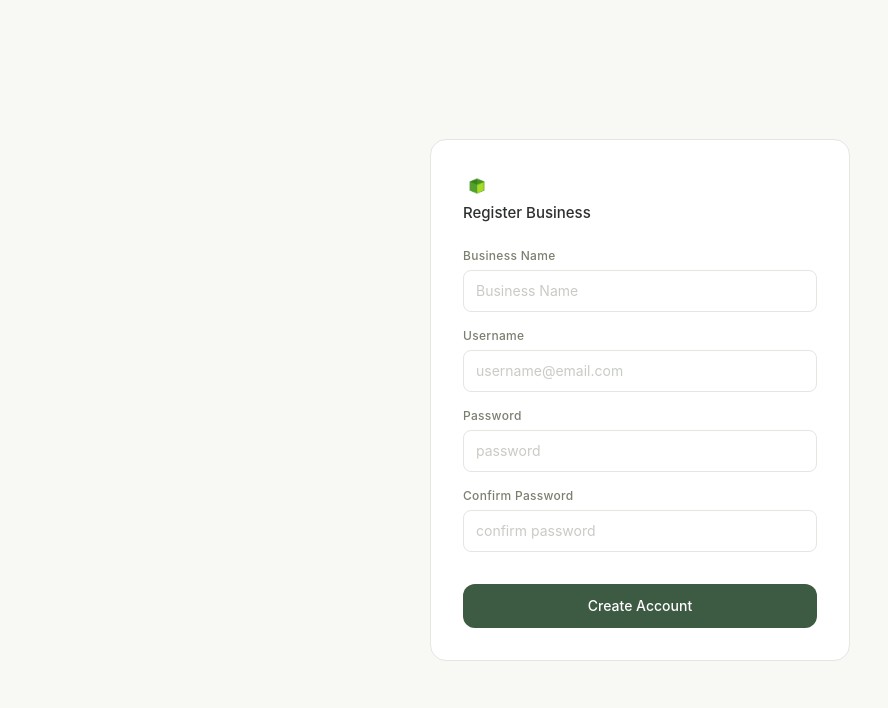
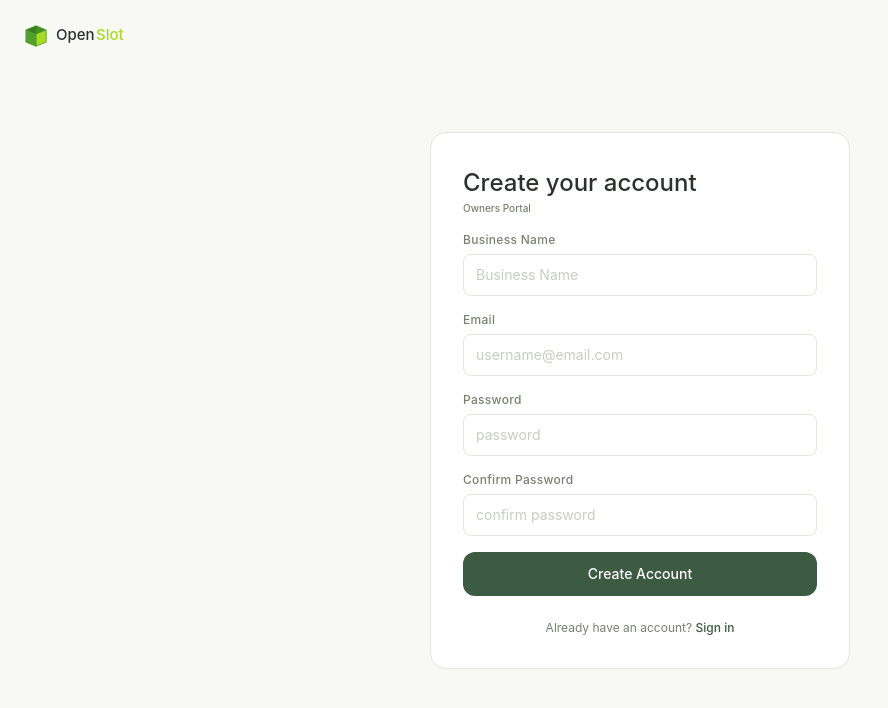
Before and after one commit to BreckynDev/OpenSlot, a React (Vite) app in the folder frontend/: page /register in a window 1280 px wide. Shown: the top 708 px of the page, without its empty margins (0-888 px from the left). Built offline with nearby package versions, Linux system fonts and the light colour scheme.

Commit message:
Login & Register Page Style Update

```diff
--- a/frontend/src/components/LoginForm.tsx
+++ b/frontend/src/components/LoginForm.tsx
@@ -21,7 +21,10 @@ const LoginForm = () => {
       });
 
       if (!response.ok) throw new Error("Failed to login");
-      navigate("/Dashboard");
+
+      const responseData = await response.json();
+      localStorage.setItem("token", responseData.token);
+      navigate("/dashboard");
     } catch (error) {
       console.error("Login error:", error);
       alert("Something went wrong. Please try again.");
@@ -29,17 +32,26 @@ const LoginForm = () => {
   };
 
   return (
-    <div className="min-h-screen bg-[#F8F9F5] flex items-center justify-center p-4">
+    <div className="relative min-h-screen bg-[#F8F9F5] flex items-center justify-center p-4">
+      <img
+        src={logo_path}
+        alt="OpenSlot logo"
+        className="fixed top-4 left-4 h-10 w-auto"
+      />
+      <span className="fixed top-6 left-14 text-[#2D312E] font-medium text-[15px]">
+        Open
+      </span>
+      <span className="fixed top-6 left-24 text-[#A6DB24] font-medium text-[15px]">
+        Slot
+      </span>
       <div className="w-[420px] max-w-full bg-white border border-[#e4e6e0] rounded-2xl p-8 font-sans">
-        <img src={logo_path} alt="OpenSlot logo" className="h-7 w-auto" />
-        <span className="text-[#2D312E] font-medium text-[15px]">OpenSlot</span>
-        <span className="text-[#2D312E] font-medium text-[15px]">Login</span>
-        <p className="text-[#2D312E] font-medium text-[12px]">
-          Owners Portal | Sign in to manage your bookings
-        </p>
+        <span className="text-[#2D312E] font-medium text-[24px]">
+          Sign in to your account
+        </span>
+        <p className="text-[#7a8070]] font-medium text-[10px]">Owners Portal</p>
         <div className="mb-4 mt-4">
           <p className="block text-xs font-medium text-[#7a8070] mb-1.5 tracking-wide">
-            Username
+            Email
           </p>
           <input
             type="text"
@@ -66,17 +78,18 @@ const LoginForm = () => {
             onClick={handleSubmit}
             className="w-full flex item-center justify-center mb-4 px-3 py-3 bg-[#3D5A42] rounded-xl text-sm font-medium text-white hover:bg-[#344e38] transition-colors disabled:opacity-40 disabled:cursor-not-allowed"
           >
-            Login
+            Sign in
           </button>
         </div>
-        <div className="flex item-center">
-          <button
+        <p className="text-center text-xs text-[#7a8070] mt-2">
+          Don't have an account?{" "}
+          <span
             onClick={() => navigate("/register")}
-            className="w-full flex item-center justify-center mb-4 px-3 py-3 bg-[#3D5A42] rounded-xl text-sm font-medium text-white hover:bg-[#344e38] transition-colors disabled:opacity-40 disabled:cursor-not-allowed"
+            className="text-[#3D5A42] font-medium cursor-pointer hover:underline"
           >
-            Create Account
-          </button>
-        </div>
+            Sign up
+          </span>
+        </p>
       </div>
     </div>
   );
--- a/frontend/src/components/RegisterForm.tsx
+++ b/frontend/src/components/RegisterForm.tsx
@@ -33,14 +33,24 @@ const RegisterForm = () => {
   };
 
   return (
-    <div className="min-h-screen bg-[#F8F9F5] flex items-center justify-center p-4">
+    <div className="relative min-h-screen bg-[#F8F9F5] flex items-center justify-center p-4">
+      <img
+        src={logo_path}
+        alt="OpenSlot logo"
+        className="fixed top-4 left-4 h-10 w-auto"
+      />
+      <span className="fixed top-6 left-14 text-[#2D312E] font-medium text-[15px]">
+        Open
+      </span>
+      <span className="fixed top-6 left-24 text-[#A6DB24] font-medium text-[15px]">
+        Slot
+      </span>
       <div className="w-[420px] max-w-full bg-white border border-[#e4e6e0] rounded-2xl p-8 font-sans">
-        <img src={logo_path} alt="OpenSlot logo" className="h-7 w-auto" />
-        <span className="text-[#2D312E] font-medium text-[15px]">
-          Register Business
+        <span className="text-[#2D312E] font-medium text-[24px]">
+          Create your account
         </span>
-        <div className="mb-4 mt-6">
-          <div className="mb-4">
+        <p className="text-[#7a8070] font-medium text-[10px]">Owners Portal</p>
+        <div className="mb-4 mt-4">
           <p className="block text-xs font-medium text-[#7a8070] mb-1.5 tracking-wide">
             Business Name
           </p>
@@ -52,8 +62,9 @@ const RegisterForm = () => {
             className="w-full px-3 py-2.5 text-sm border border-[#e4e6e0] rounded-lg text-[#2D312E] placeholder-[#c8ccc4] focus:outline-none focus:border-[#3D5A42]"
           />
         </div>
+        <div className="mb-4">
           <p className="block text-xs font-medium text-[#7a8070] mb-1.5 tracking-wide">
-            Username
+            Email
           </p>
           <input
             type="text"
@@ -90,11 +101,20 @@ const RegisterForm = () => {
         <div className="flex item-center">
           <button
             onClick={handleSubmit}
-            className="w-full flex item-center justify-center mt-4 px-3 py-3 bg-[#3D5A42] rounded-xl text-sm font-medium text-white hover:bg-[#344e38] transition-colors disabled:opacity-40 disabled:cursor-not-allowed"
+            className="w-full flex item-center justify-center mb-4 px-3 py-3 bg-[#3D5A42] rounded-xl text-sm font-medium text-white hover:bg-[#344e38] transition-colors disabled:opacity-40 disabled:cursor-not-allowed"
           >
             Create Account
           </button>
         </div>
+        <p className="text-center text-xs text-[#7a8070] mt-2">
+          Already have an account?{" "}
+          <span
+            onClick={() => navigate("/login")}
+            className="text-[#3D5A42] font-medium cursor-pointer hover:underline"
+          >
+            Sign in
+          </span>
+        </p>
       </div>
     </div>
   );
```
Also changed, not shown: 1 other file (tests, documents, lock files or other folders). Lines whose indentation alone changed are shown as unchanged.
